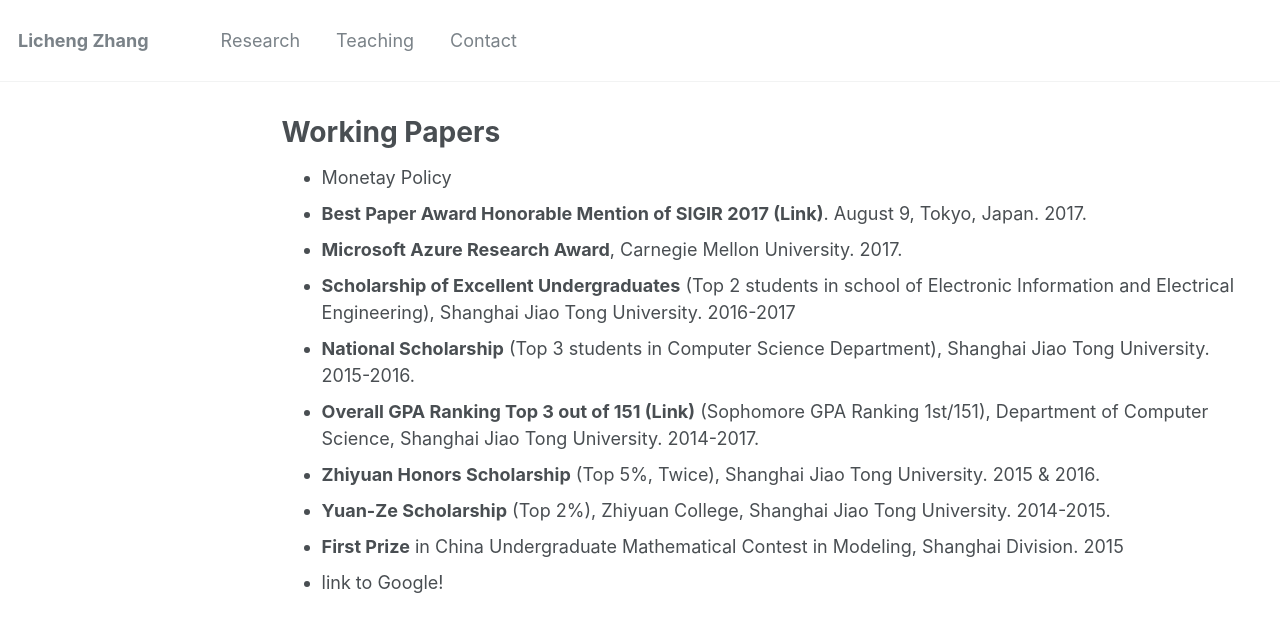
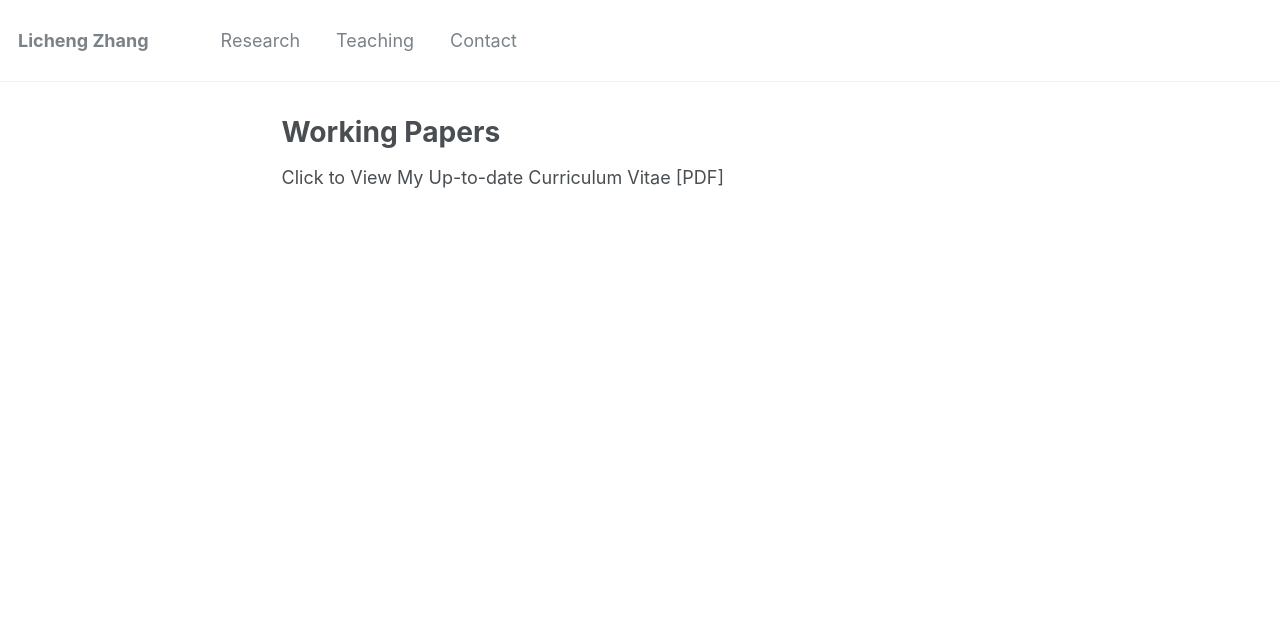
Before and after one commit to lichengzh/lichengzh.github.io, a Jekyll site: the page built from _pages/paper.md, in a window 1280 px wide. Shown: the top 632 px of the page. Built offline with Jekyll 4.4.1, drawn with Linux system fonts in a browser that asks for light colours.

Commit message:
Update paper.md

```diff
--- a/_pages/paper.md
+++ b/_pages/paper.md
@@ -3,13 +3,8 @@ layout: archive
 title: "Working Papers"
 permalink: /paper/
 ---
-* [Monetay Policy](http://lichengzh.github.io/files/ov.pdf)
-* **Best Paper Award Honorable Mention of SIGIR 2017 ([Link](http://sigir.org/sigir2017/program/awards/))**. August 9, Tokyo, Japan. 2017.
-* **Microsoft Azure Research Award**, Carnegie Mellon University. 2017.
-* **Scholarship of Excellent Undergraduates** (Top 2 students in school of Electronic Information and Electrical Engineering), Shanghai Jiao Tong University. 2016-2017
-* **National Scholarship** (Top 3 students in Computer Science Department), Shanghai Jiao Tong University. 2015-2016.
-* **Overall GPA Ranking Top 3 out of 151 ([Link](http://lantaoyu.com/files/ranking.pdf))** (Sophomore GPA Ranking 1st/151), Department of Computer Science, Shanghai Jiao Tong University. 2014-2017.
-* **Zhiyuan Honors Scholarship** (Top 5%, Twice), Shanghai Jiao Tong University. 2015 & 2016.
-* **Yuan-Ze Scholarship** (Top 2%), Zhiyuan College, Shanghai Jiao Tong University. 2014-2015.
-* **First Prize** in China Undergraduate Mathematical Contest in Modeling, Shanghai Division. 2015
-* [link to Google!](http://google.com)
+{% include base_path %}
+
+[Click to View My Up-to-date Curriculum Vitae [PDF]](http://lantaoyu.github.io/files/lantaoyu_cv.pdf)
+
+<!-- <embed src="http://lantaoyu.com/files/lantaoyu_cv.pdf" width="650" height="1800" type='application/pdf'> -->
```
